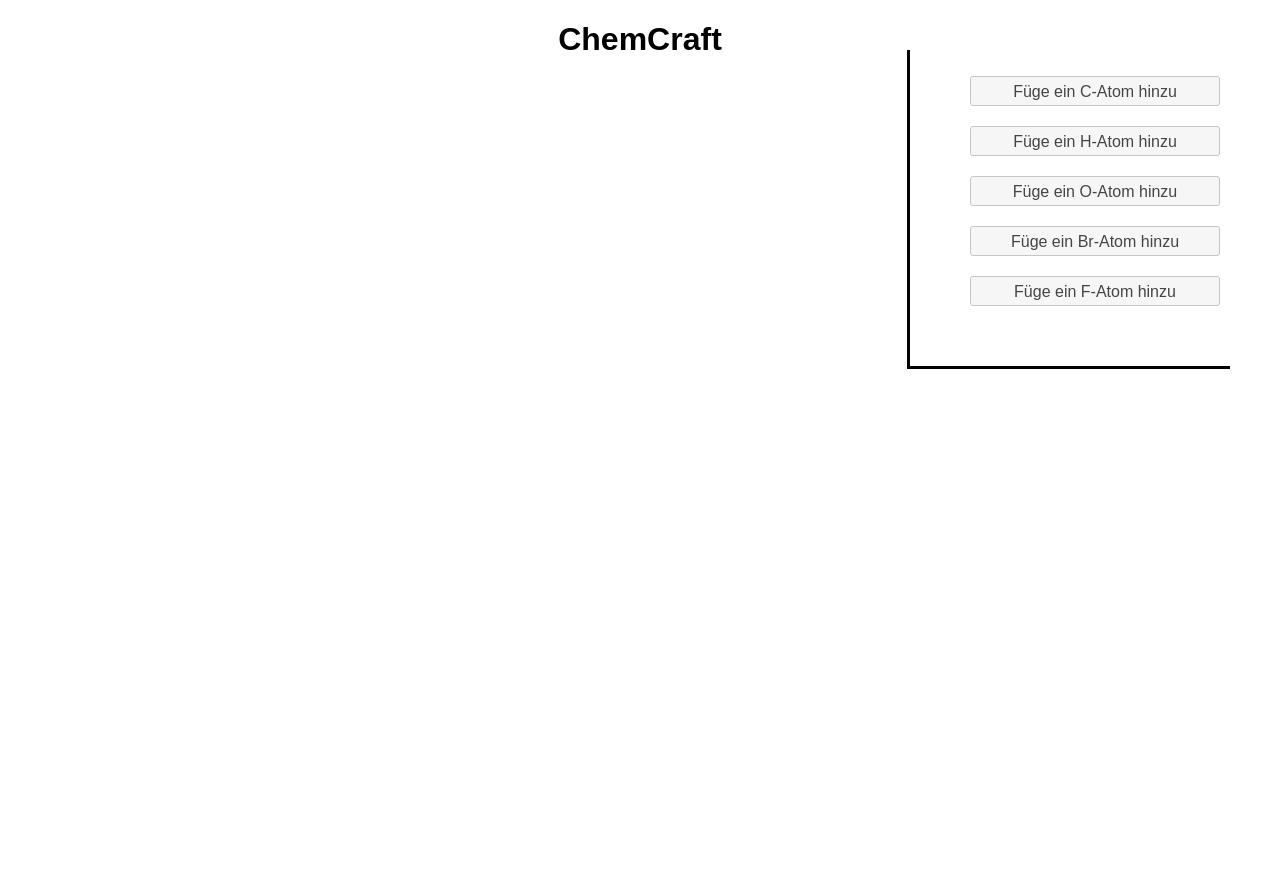
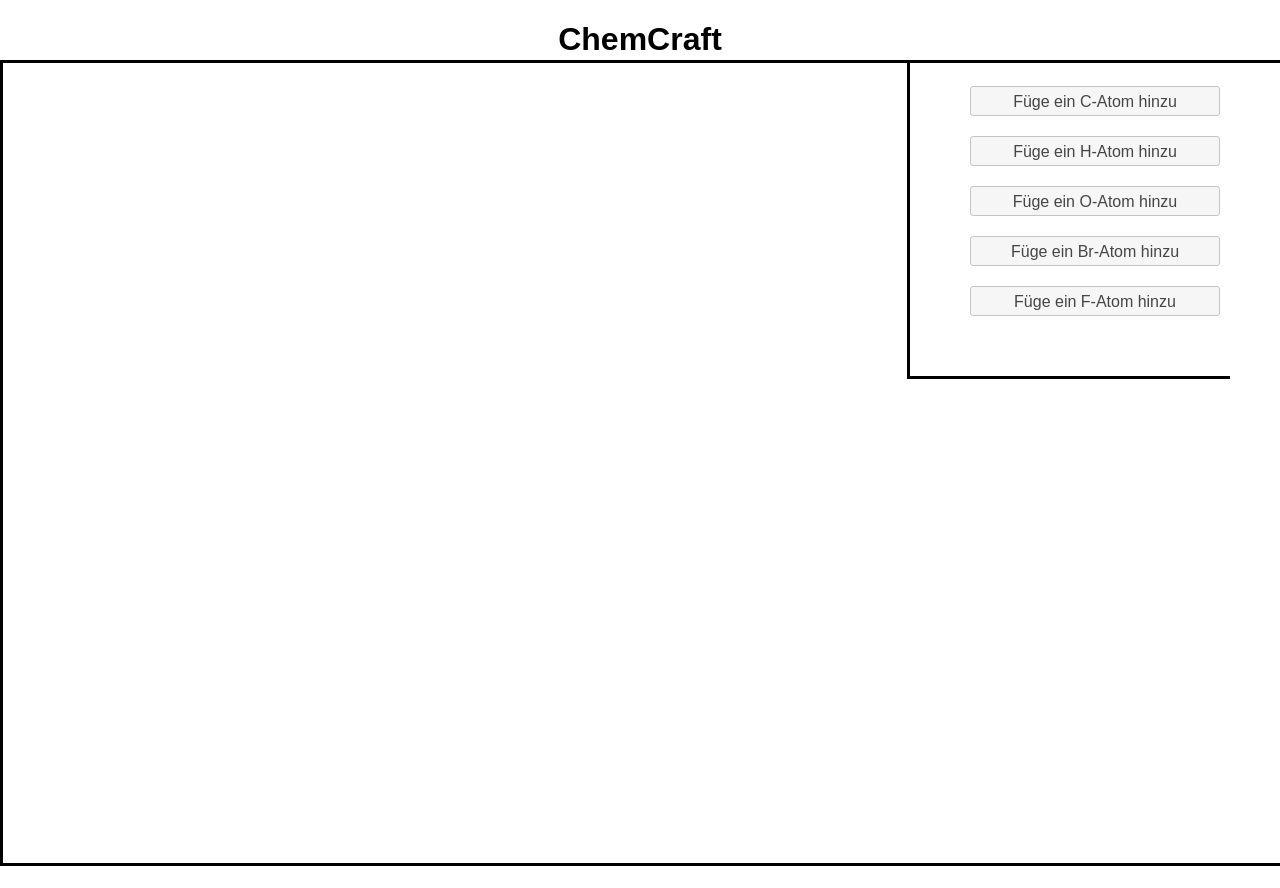
Before and after one commit to LukasDotExe/ChemCraft, a plain HTML site: page game.html in a window 1280 px wide. After the commit the page ends 800 px from the top, so only its background shows below. Drawn offline with Linux system fonts and the light colour scheme.

Commit message:
minor changes

```diff
--- a/game.html
+++ b/game.html
@@ -13,6 +13,7 @@
 </head>
 <body>
     <h1> ChemCraft</h1>
+    <div id="game-window"></div>
     <div id="add-elements">
         <dl>
             <dt><button id="button-c" class="ui-button ui-corner-all ui-widget">Füge ein C-Atom hinzu</button></dt>
@@ -22,6 +23,5 @@
             <dt><button id="button-f" class="ui-button ui-corner-all ui-widget">Füge ein F-Atom hinzu</button></dt>
         </dl>
     </div>
-    <div id="game-window"></div>
 </body>
 </html>
--- a/style.css
+++ b/style.css
@@ -8,7 +8,7 @@ h1 {
 
 #add-elements {
   position: fixed;
-  top: 50px;
+  top: 60px;
   right: 50px;
   border-left : 3px solid #000000;
   border-bottom: 3px solid #000000;
@@ -26,7 +26,10 @@ h1 {
 }
 
 #game-window{
+  position: fixed;
+  top: 60px;
+  left: 0;
   width: 100%;
   height: 800px;
-  border: 3px solif #000000;
+  border: 3px solid #000000;
 }
```
